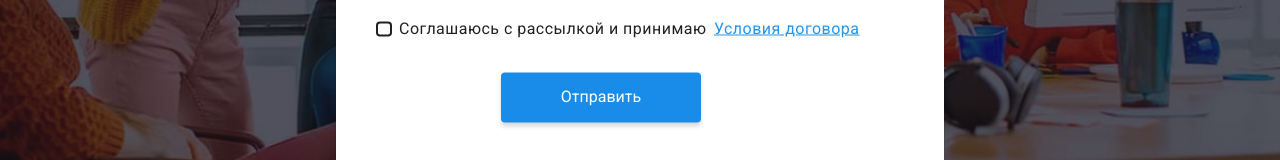
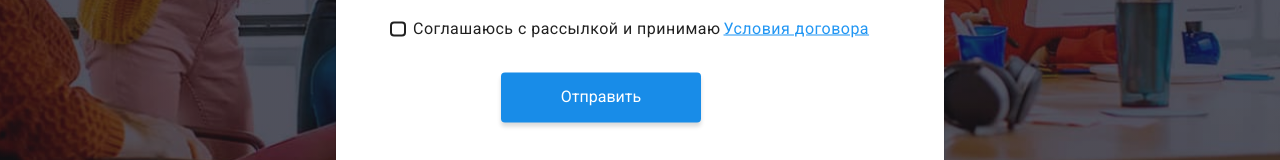
Before and after one commit to AnastasiaB24/goit-markup-hw-06, a plain HTML site: page index.html in a window 1280 px wide. Both pictures are taken after a click on the button "Заказать услугу". Shown: the part 492-652 px from the top of the page. Drawn offline with Linux system fonts and the light colour scheme.

Commit message:
Game over

```diff
--- a/css/style.css
+++ b/css/style.css
@@ -616,6 +616,7 @@ img {
   height: 36px;
 
   margin-bottom: 10px;
+
   padding-left: 43px;
 
   border: 1px solid rgba(33, 33, 33, 0.2);
@@ -734,27 +735,23 @@ border-radius: 4px;
 
 .checkbox-icon{
 
-  display: flex;
-  align-items: center;
-
   width: 12px;
   height: 11px;
   margin-right: 7px;
+  margin-left: 14px;
 
   border: 2px solid var(--primary-text-color);
   border-radius: 4px;
 
 }
 
-.checkbox:checked ~ .checkbox-icon {
+.checkbox:checked + .checkbox-icon {
   border-color: var(--accent-color);
   background-color: var(--accent-color);
   background-image: url(../img/icon-check.svg);
   background-origin: border-box;
 
 }
-
-
 
 /* Команда */
 .section-comand {
--- a/index.html
+++ b/index.html
@@ -573,14 +573,15 @@
 
       </div>
 
-      <div class="form-checkbox">
+
+        <label class=" form-checkbox" for="policy">
          <input class="checkbox" type="checkbox" name="policy" id="policy" />
          <span class="checkbox-icon"></span>
 
-         <label class="checkbox-label" for="policy"
-        >Соглашаюсь с рассылкой и принимаю <a href="">Условия договора</a></label
-      >
-      </div>
+
+        Соглашаюсь с рассылкой и принимаю <a href="">Условия договора</a>
+        </label>
+
       <button class="form-button" type="submit">Отправить</button>
     </form>
   </div>
```
